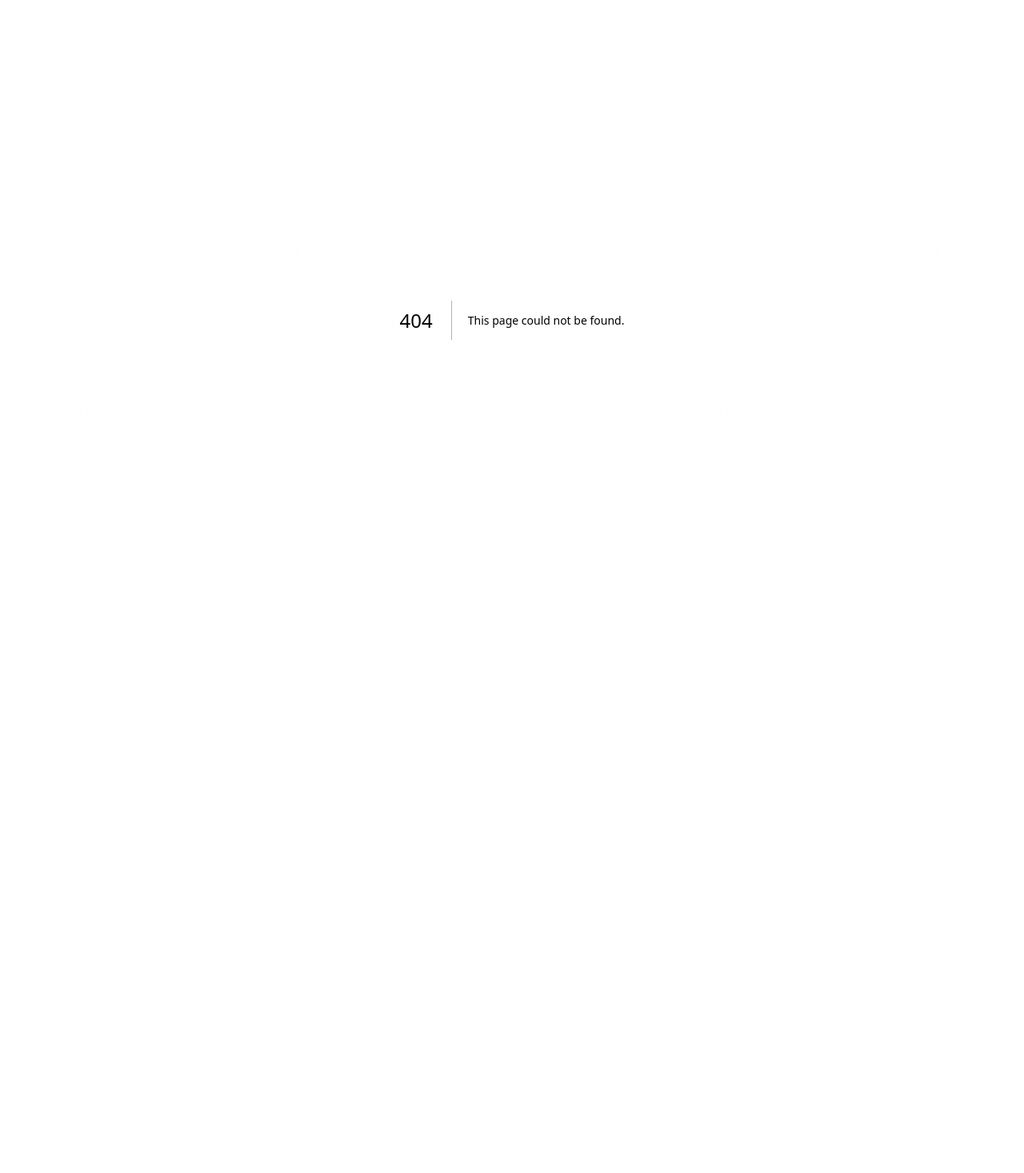
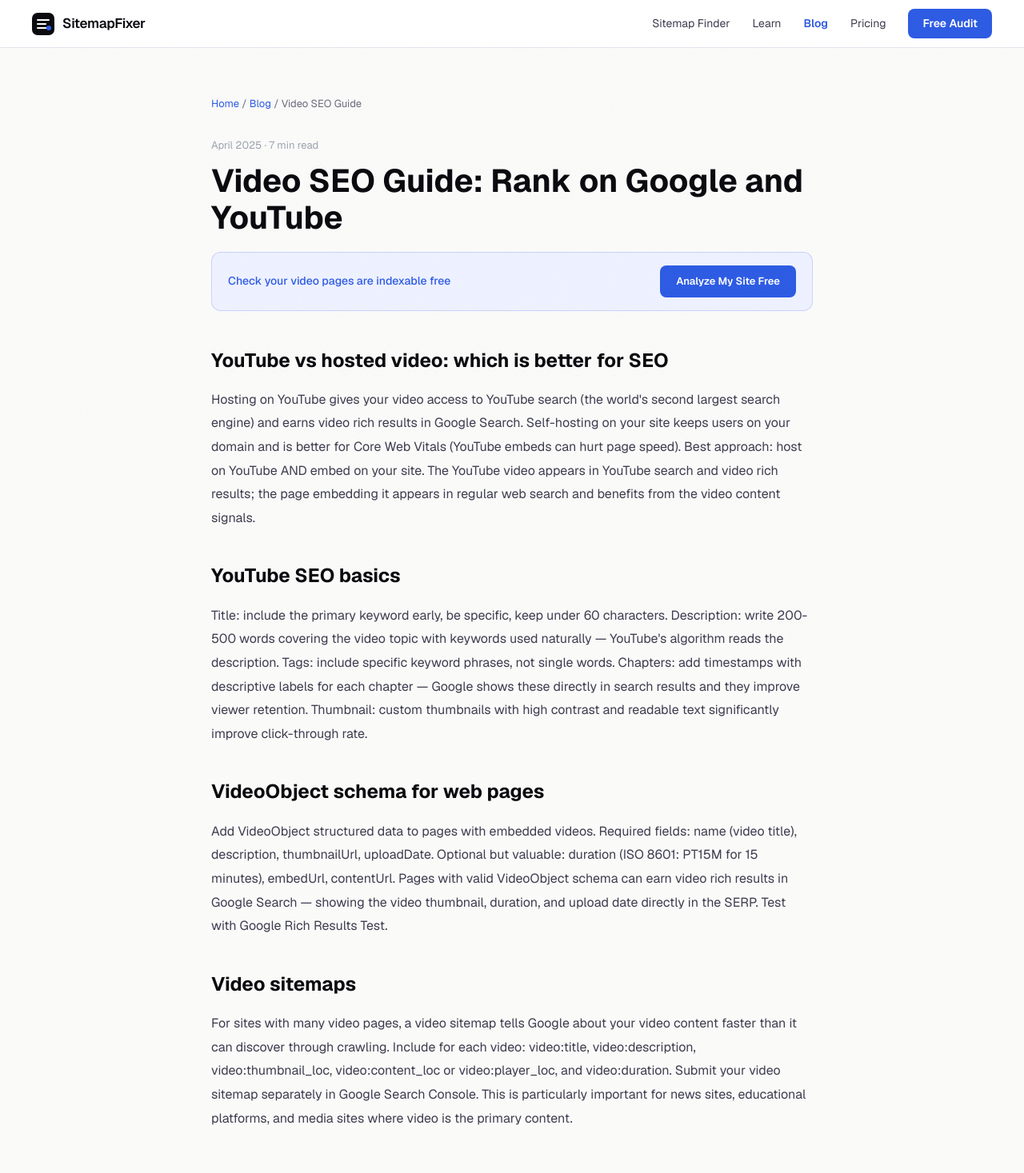
Before and after one commit to Watermelon-Coctail-Bar/sitemap-fixer, a Next.js app: page /blog/video-seo-guide in a window 1280 px wide. Before the commit this address had no page. Shown: the top 1467 px of the page at 80% size. Before the commit the page ends 800 px from the top, so only its background shows below. Built offline with nearby package versions, Linux system fonts and the light colour scheme.

Commit message:
Create page.tsx

```diff
--- /dev/null
+++ b/src/app/blog/video-seo-guide/page.tsx
@@ -0,0 +1,42 @@
+import type { Metadata } from 'next';
+export const metadata: Metadata = {
+  title: 'Video SEO Guide: How to Get Your Videos Ranked on Google and YouTube | SitemapFixer',
+  description: "Video content appears in Google Search, Google Images, and YouTube. Here is how to optimize videos for maximum discoverability across all three platforms.",
+  alternates: { canonical: 'https://sitemapfixer.com/blog/video-seo-guide' },
+};
+const sections = [
+  { t: "YouTube vs hosted video: which is better for SEO", d: "Hosting on YouTube gives your video access to YouTube search (the world's second largest search engine) and earns video rich results in Google Search. Self-hosting on your site keeps users on your domain and is better for Core Web Vitals (YouTube embeds can hurt page speed). Best approach: host on YouTube AND embed on your site. The YouTube video appears in YouTube search and video rich results; the page embedding it appears in regular web search and benefits from the video content signals." },
+  { t: "YouTube SEO basics", d: "Title: include the primary keyword early, be specific, keep under 60 characters. Description: write 200-500 words covering the video topic with keywords used naturally — YouTube's algorithm reads the description. Tags: include specific keyword phrases, not single words. Chapters: add timestamps with descriptive labels for each chapter — Google shows these directly in search results and they improve viewer retention. Thumbnail: custom thumbnails with high contrast and readable text significantly improve click-through rate." },
+  { t: "VideoObject schema for web pages", d: "Add VideoObject structured data to pages with embedded videos. Required fields: name (video title), description, thumbnailUrl, uploadDate. Optional but valuable: duration (ISO 8601: PT15M for 15 minutes), embedUrl, contentUrl. Pages with valid VideoObject schema can earn video rich results in Google Search — showing the video thumbnail, duration, and upload date directly in the SERP. Test with Google Rich Results Test." },
+  { t: "Video sitemaps", d: "For sites with many video pages, a video sitemap tells Google about your video content faster than it can discover through crawling. Include for each video: video:title, video:description, video:thumbnail_loc, video:content_loc or video:player_loc, and video:duration. Submit your video sitemap separately in Google Search Console. This is particularly important for news sites, educational platforms, and media sites where video is the primary content." },
+];
+export default function Page() {
+  return (
+    <article style={{ maxWidth: 800, margin: '0 auto', padding: '60px 24px' }}>
+      <nav style={{ fontSize: 13, color: '#6b6b7d', marginBottom: 32 }}>
+        <a href="/" style={{ color: '#2d5be3', textDecoration: 'none' }}>Home</a>{' / '}
+        <a href="/blog" style={{ color: '#2d5be3', textDecoration: 'none' }}>Blog</a>{' / '}
+        <span>Video SEO Guide</span>
+      </nav>
+      <div style={{ fontSize: 13, color: '#9ca3af', marginBottom: 12 }}>April 2025 · 7 min read</div>
+      <h1 style={{ fontSize: 40, fontWeight: 700, color: '#0a0a0f', marginBottom: 20, lineHeight: 1.15 }}>Video SEO Guide: Rank on Google and YouTube</h1>
+      <div style={{ background: '#eef1ff', border: '1px solid rgba(45,91,227,0.2)', borderRadius: 12, padding: '16px 20px', marginBottom: 40, display: 'flex', alignItems: 'center', justifyContent: 'space-between', gap: 16 }}>
+        <span style={{ fontSize: 14, color: '#2d5be3', fontWeight: 500 }}>Check your video pages are indexable free</span>
+        <a href="/" style={{ background: '#2d5be3', color: 'white', padding: '10px 20px', borderRadius: 8, textDecoration: 'none', fontWeight: 600, fontSize: 13 }}>Analyze My Site Free</a>
+      </div>
+      <div style={{ fontSize: 16, color: '#3d3d4f', lineHeight: 1.85 }}>
+        {sections.map(({ t, d }) => (
+          <div key={t} style={{ marginBottom: 36 }}>
+            <h2 style={{ fontSize: 24, fontWeight: 700, color: '#0a0a0f', marginBottom: 12 }}>{t}</h2>
+            <p style={{ margin: 0 }}>{d}</p>
+          </div>
+        ))}
+      </div>
+      <div style={{ background: '#0a0a0f', borderRadius: 12, padding: '32px', textAlign: 'center', marginTop: 56 }}>
+        <div style={{ fontSize: 20, fontWeight: 700, color: 'white', marginBottom: 8 }}>Check your video pages are discoverable</div>
+        <div style={{ color: '#9999aa', marginBottom: 20, fontSize: 14 }}>Free sitemap and indexing check in 60 seconds</div>
+        <a href="/" style={{ background: 'white', color: '#0a0a0f', padding: '14px 28px', borderRadius: 8, textDecoration: 'none', fontWeight: 700 }}>Analyze My Site Free</a>
+      </div>
+    </article>
+  );
+}
```
